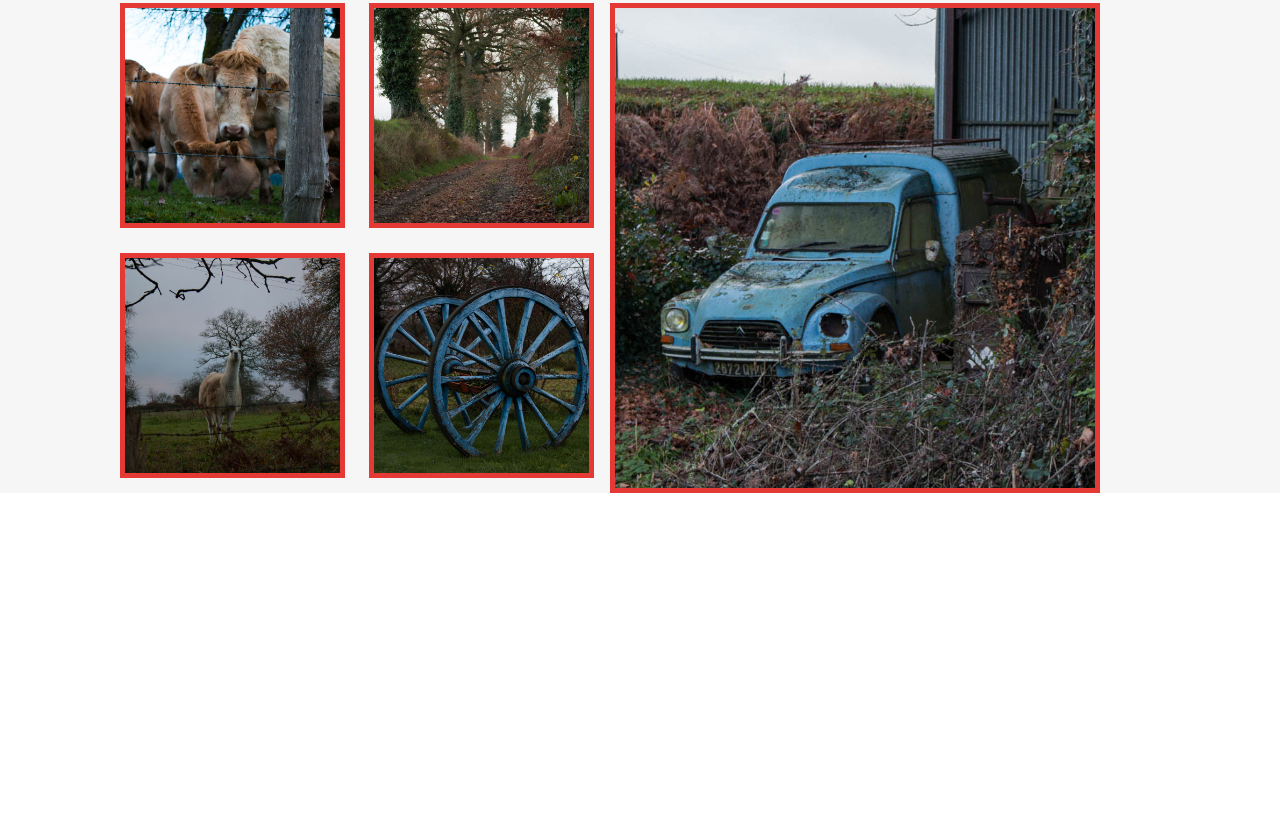
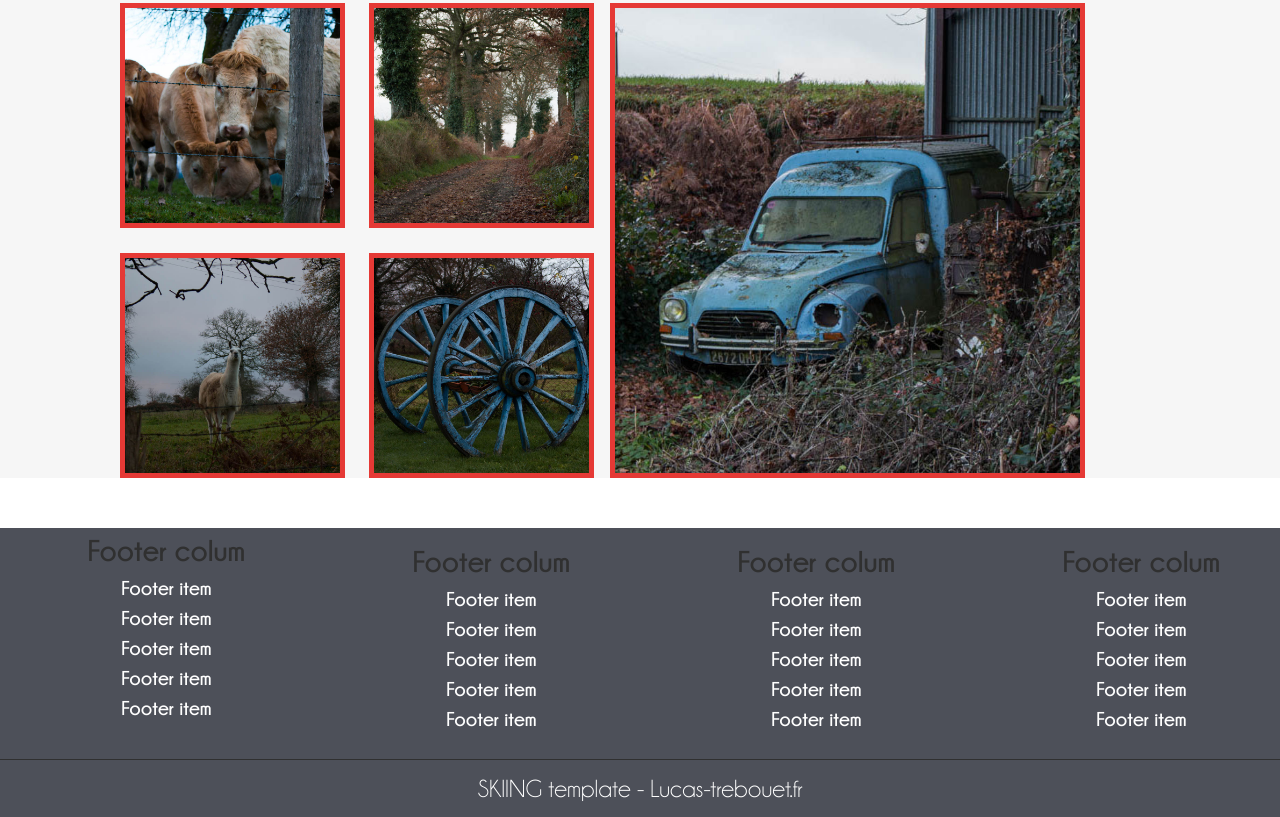
Before and after one commit to Luuka/SKIING, a website: page index.html in a window 1280 px wide. Shown: the part 3256-4073 px from the top of the page. Before the commit the page ends 3799 px from the top, so only its background shows below. Drawn offline with Linux system fonts and the light colour scheme.

Commit message:
finish footer

```diff
--- a/Assets/dev/less/main.less
+++ b/Assets/dev/less/main.less
@@ -4,6 +4,8 @@
 @red: #e53935;
 @lightgrey: #f6f6f6;
 @grey: #818384;
+@darkgrey : #4d5059;
+@mediumgrey : #303030;
 /***************/
 
 
@@ -283,6 +285,45 @@
 
         .solo {
             margin: 0;
+
+            img {
+                height: 475px;
+            }
         }
     }
 }
+
+footer {
+    font-family: 'ChampagneLimousines', serif;
+    font-weight: bold;
+    background: @darkgrey;
+
+    .links {
+        border-bottom: 1px solid @mediumgrey;
+        padding-bottom: 25px;
+
+        ul {
+            li {
+                &:first-child {
+                    font-size: 30px;
+                    color: @mediumgrey;
+                }
+                list-style: none;
+
+                a {
+                    color: white;
+                    font-size: 20px;
+                    text-decoration: none;
+                }
+            }
+        }
+    }
+
+    .downline {
+        color: white;
+        text-align: center;
+        font-size: 25px;
+        font-weight: normal;
+        padding: 10px;
+    }
+}
--- a/index.html
+++ b/index.html
@@ -162,5 +162,45 @@
 			</div>
 		</div>
 	</div>
+
+	<footer class="">
+		<div class="grid-4-small-2-tiny-1 txtcenter links">
+			<ul>
+				<li>Footer colum</li>
+				<li><a href="#">Footer item</a></li>
+				<li><a href="#">Footer item</a></li>
+				<li><a href="#">Footer item</a></li>
+				<li><a href="#">Footer item</a></li>
+				<li><a href="#">Footer item</a></li>
+			</ul>
+			<ul>
+				<li>Footer colum</li>
+				<li><a href="#">Footer item</a></li>
+				<li><a href="#">Footer item</a></li>
+				<li><a href="#">Footer item</a></li>
+				<li><a href="#">Footer item</a></li>
+				<li><a href="#">Footer item</a></li>
+			</ul>
+			<ul>
+				<li>Footer colum</li>
+				<li><a href="#">Footer item</a></li>
+				<li><a href="#">Footer item</a></li>
+				<li><a href="#">Footer item</a></li>
+				<li><a href="#">Footer item</a></li>
+				<li><a href="#">Footer item</a></li>
+			</ul>
+			<ul>
+				<li>Footer colum</li>
+				<li><a href="#">Footer item</a></li>
+				<li><a href="#">Footer item</a></li>
+				<li><a href="#">Footer item</a></li>
+				<li><a href="#">Footer item</a></li>
+				<li><a href="#">Footer item</a></li>
+			</ul>
+		</div>
+		<div class="downline">
+			SKIING template - Lucas-trebouet.fr
+		</div>
+	</footer>
 </body>
 </html>
```
Also changed, not shown: Assets/build/css/main.css, Assets/build/css/main.min.css.
